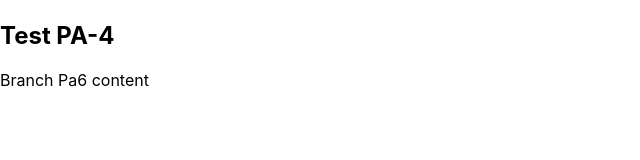
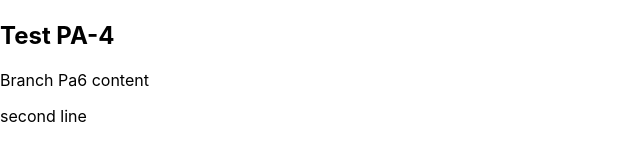
Before and after one commit to SebastianMajcherczyk/router-test, a React (Create React App) app: page / in a window 1280 px wide. Shown: the part 156-316 px from the top of the page, without its empty margins (0-640 px from the left). Built offline with nearby package versions, Linux system fonts and the light colour scheme.

Commit message:
PA-6 commit after develop merge

```diff
--- a/src/pa6.jsx
+++ b/src/pa6.jsx
@@ -2,6 +2,8 @@ import React from 'react'
 
 export const Pa6 = () => {
   return (
-    <div>Branch Pa6 content</div>
+    <div>Branch Pa6 content
+      <p>second line</p>
+    </div>
   )
 }
```
